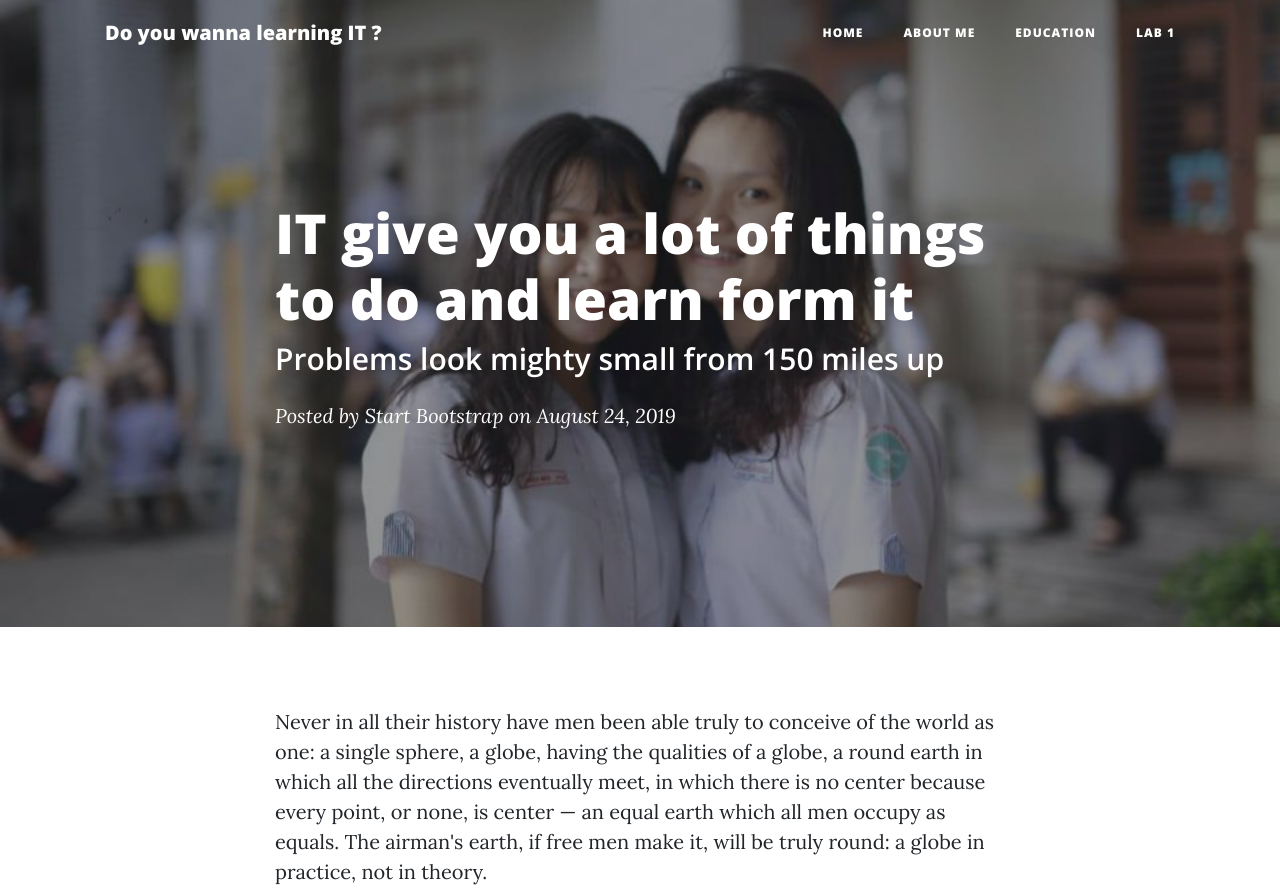
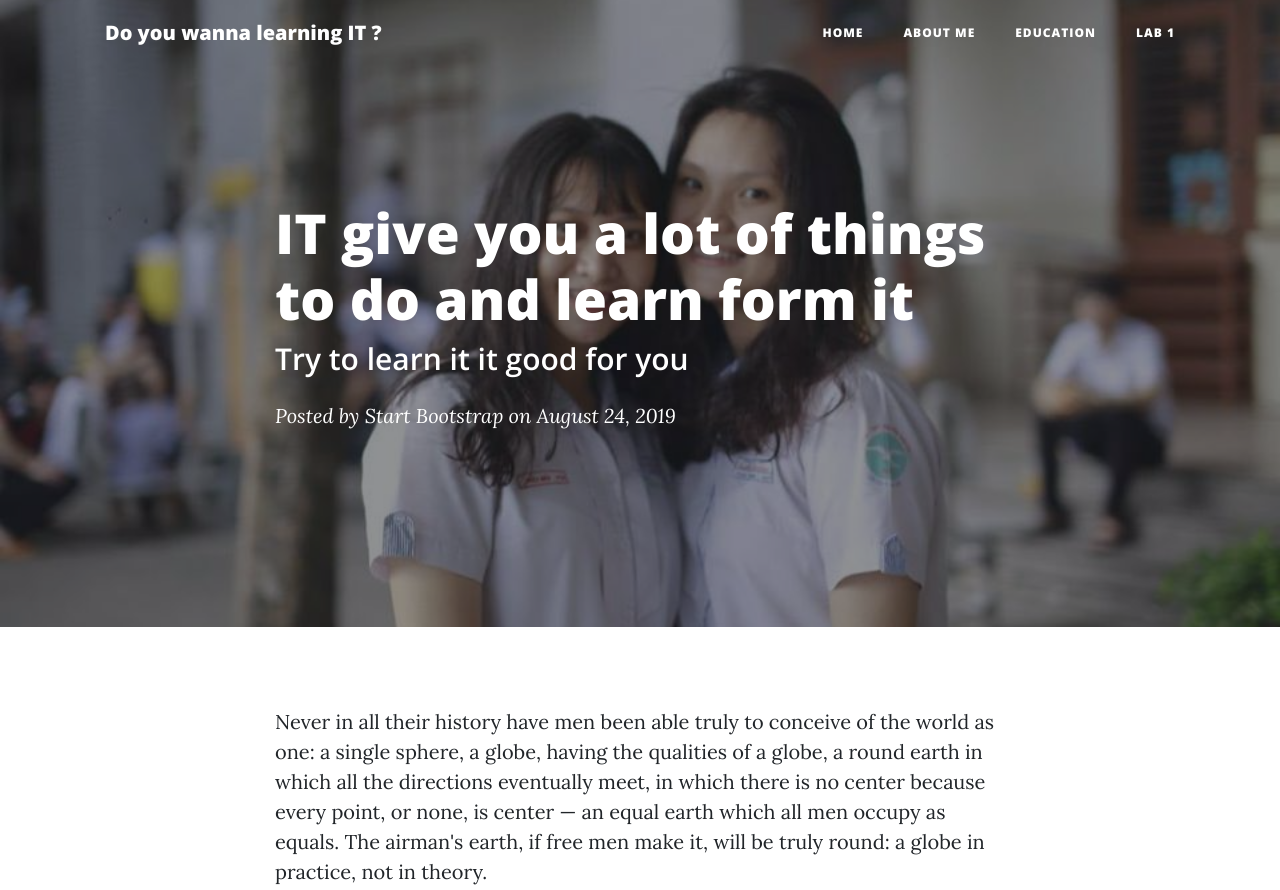
Before and after one commit to loithanhphong0906/18130175, a website: page post.html in a window 1280 px wide. Shown: the top 890 px of the page. Drawn offline with nearby package versions, Linux system fonts and the light colour scheme.

Commit message:
web cá nhân đầu tiên

```diff
--- a/post.html
+++ b/post.html
@@ -60,7 +60,7 @@
         <div class="col-lg-8 col-md-10 mx-auto">
           <div class="post-heading">
             <h1>IT give you a lot of things to do and learn form it </h1>
-            <h2 class="subheading">Problems look mighty small from 150 miles up</h2>
+            <h2 class="subheading">Try to learn it it good for you</h2>
             <span class="meta">Posted by
               <a href="#">Start Bootstrap</a>
               on August 24, 2019</span>
```
